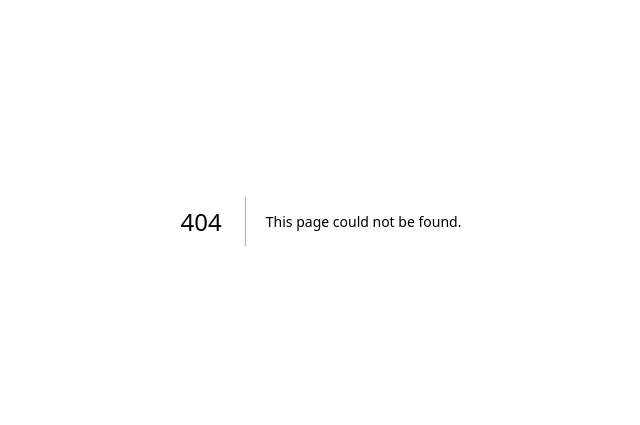
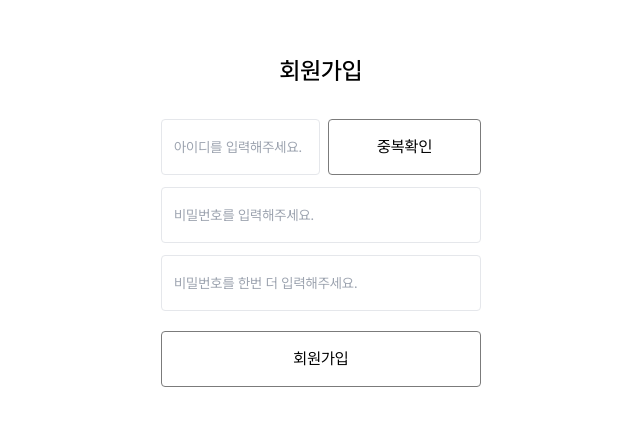
Before and after one commit to sukyung6999/pravel, a Next.js app: page /join in a window 1280 px wide. Before the commit this address had no page. Shown: the part 179-604 px from the top of the page, without its empty margins (319-959 px from the left). Built offline with nearby package versions, Linux system fonts and the light colour scheme.

Commit message:
add: 회원가입 페이지 추가

```diff
--- /dev/null
+++ b/src/app/(auth)/join/page.tsx
@@ -0,0 +1,14 @@
+import JoinForm from "@/app/_components/auth/JoinForm";
+
+const Join = () => {
+  return (
+    <div className="join h-dvh flex items-center justify-center">
+      <div className="flex flex-col text-center flex-1">
+        <h1 className="text-2xl mb-8 font-medium">회원가입</h1>
+        <JoinForm />
+      </div>
+    </div>
+  )
+};
+
+export default Join;
--- /dev/null
+++ b/src/app/_components/auth/JoinForm.tsx
@@ -0,0 +1,113 @@
+'use client';
+
+import { useDuplicateId, useJoin } from "@/app/_hook/useAuth";
+import { JoinForm as JoinFormType } from "@/app/_types/auth.type";
+import { useRouter } from "next/navigation";
+import { useCallback, useState } from "react";
+import InputForm from "../form/InputForm";
+import Button from "../button/Button";
+import AuthFormItem from "./AuthFormItem";
+import ControlInput from "./ControlInput";
+import PasswordInput from "./input/PasswordInput";
+import { ERROR_MESSAGE, PLACEHOLDER } from "@/app/_lib/const/auth-message";
+
+const data: JoinFormType = {
+  email: '',
+  password: '',
+  passwordConfirm: '',
+};
+
+const JoinForm = () => {
+  const join = useJoin();
+  const duplicateId = useDuplicateId();
+
+  const [checkId, setCheckId] = useState(false);
+
+  const onSubmit = useCallback(async (
+    form: JoinFormType,
+  ) => {
+    try {
+      if (!checkId) {
+        alert(ERROR_MESSAGE.checkId);
+        return;
+      }
+
+      await join.mutateAsync(form);
+      useRouter().push('/login');
+    } catch {}
+  }, []);
+
+  const onDuplicateId = async (email: string) => {
+    try {
+      await duplicateId.mutateAsync(email);
+      setCheckId(true);
+    } catch {
+      setCheckId(false);
+    }
+  };
+
+  return (
+    <InputForm
+      data={data}
+      buttons={<Button className="disabled:opacity-50" type="submit">회원가입</Button>}
+      render={(control) => (
+        <>
+          <AuthFormItem control={control} name="email">
+            <div className="flex gap-2">
+              <ControlInput
+                name="email"
+                control={control}
+                placeholder={PLACEHOLDER.email}
+                rules={{
+                  validate: (value) => {
+                    if (!value.trim()) {
+                      return ERROR_MESSAGE.required.email;
+                    }
+
+                    if (value.includes(' ')) {
+                      return ERROR_MESSAGE.empty;
+                    }
+
+                    if (!/^([a-z0-9_\.-]+)@([\da-z\.-]+)\.([a-z\.]{2,6})$/g.test(value)) {
+                      return ERROR_MESSAGE.reg.email;
+                    }
+                  }
+                }}
+              />
+              <Button
+                type="button"
+                className="w-1/3"
+                onClick={() => onDuplicateId(control._formValues.email)}
+              >중복확인</Button>
+            </div>
+          </AuthFormItem>
+
+          <PasswordInput
+            control={control}
+            name="password"
+            validate={(value) => {
+              const { passwordConfirm } = control._formValues;
+
+              if (passwordConfirm && value !== passwordConfirm) {
+                control.setError('passwordConfirm', { type: 'reg', message: ERROR_MESSAGE.reg.passwordConfirm })
+                return undefined;
+              }
+            }}
+          />
+          <PasswordInput
+            control={control}
+            name="passwordConfirm"
+            validate={(value) => {
+              if (value !== control._formValues.password) {
+                return ERROR_MESSAGE.reg.passwordConfirm;
+              }
+            }}
+          />
+        </>
+      )}
+      onSubmit={onSubmit}
+    />
+  )
+};
+
+export default JoinForm;
--- a/src/app/_components/auth/LoginForm.tsx
+++ b/src/app/_components/auth/LoginForm.tsx
@@ -10,24 +10,8 @@ import { LoginForm as LoginFormType } from "@/app/_types/auth.type";
 import AuthFormItem from "./AuthFormItem";
 import { useLogin } from "@/app/_hook/useAuth";
 import Button from "../button/Button";
-
-
-enum PLACEHOLDER {
-  email = '아이디를 입력해주세요.',
-  password = '비밀번호를 입력해주세요.',
-};
-
-const ERROR_MESSAGE = {
-  required: {
-    email: PLACEHOLDER.email,
-    password: PLACEHOLDER.password,
-  },
-  empty: '공백은 입력할 수 없습니다.',
-  reg: {
-    email: '이메일 형식이 올바르지 않습니다.',
-    password: '영문, 숫자, 특수문자 1개 이상을 포함한 8자 이상',
-  }
-}
+import PasswordInput from "./input/PasswordInput";
+import { ERROR_MESSAGE, PLACEHOLDER } from "@/app/_lib/const/auth-message";
 
 const data: LoginFormType = {
   email: '',
@@ -79,25 +63,7 @@ const LoginForm = () => {
               }}
             />
           </AuthFormItem>
-          <AuthFormItem control={control} name="password">
-            <ControlInput
-              name="password"
-              control={control}
-              placeholder={PLACEHOLDER.password}
-              type="password"
-              rules={{
-                validate: (value) => {
-                  if (!value.trim()) {
-                    return ERROR_MESSAGE.required.password;
-                  }
-
-                  if (!/^(?=.*?[a-z])(?=.*?[0-9])(?=.*?[#?!@$ %^&*-]).{8,}$/g.test(value)) {
-                    return ERROR_MESSAGE.reg.password;
-                  }
-                }
-              }}
-            />
-          </AuthFormItem>
+          <PasswordInput control={control} name="password" />
         </>
       )}
       onSubmit={onSubmit}
--- /dev/null
+++ b/src/app/_components/auth/input/PasswordInput.tsx
@@ -0,0 +1,42 @@
+'use clielnt';
+
+import { Control, FieldValues, Path } from "react-hook-form";
+import AuthFormItem from "../AuthFormItem";
+import ControlInput from "../ControlInput";
+import { ERROR_MESSAGE, PLACEHOLDER } from "@/app/_lib/const/auth-message";
+
+interface Props<T extends FieldValues> {
+  name: Path<T>;
+  control:  Control<T, any>;
+  validate?: (value: string) => string | undefined;
+}
+
+type Placeholder = keyof typeof PLACEHOLDER;
+
+const PasswordInput = <T extends FieldValues>({ name, control, validate }: Props<T>) => {
+  return (
+    <AuthFormItem control={control} name={name}>
+      <ControlInput
+        name={name}
+        control={control}
+        placeholder={PLACEHOLDER[name as Placeholder]}
+        type="password"
+        rules={{
+          validate: (value) => {
+            if (!value.trim()) {
+              return ERROR_MESSAGE.required[name as Placeholder];
+            }
+
+            if (!/^(?=.*?[a-z])(?=.*?[0-9])(?=.*?[#?!@$ %^&*-]).{8,}$/g.test(value)) {
+              return ERROR_MESSAGE.reg[name as Placeholder];
+            }
+
+            return validate?.(value);
+          }
+        }}
+      />
+    </AuthFormItem>
+  )
+};
+
+export default PasswordInput;
--- a/src/app/_components/button/Button.tsx
+++ b/src/app/_components/button/Button.tsx
@@ -10,7 +10,7 @@ interface ButtonProps extends React.ButtonHTMLAttributes<HTMLButtonElement> {
 }
 
 const Button = (props: ButtonProps) => {
-  const { border = true, borderColor, fill, children, color, ...rest } = props;
+  const { border = true, borderColor, fill, children, color, className, ...rest } = props;
   const classNames = useMemo(() => {
     let base = 'w-full max-w-80 h-14 flex items-center justify-center rounded-[4px]';
 
@@ -30,7 +30,7 @@ const Button = (props: ButtonProps) => {
       base += ` text-[${color}]`;
     }
 
-    return base;
+    return `${base} ${className}`;
   }, []);
 
   return (
--- a/src/app/_hook/useAuth.ts
+++ b/src/app/_hook/useAuth.ts
@@ -63,3 +63,31 @@ export const useLogout = () => {
     },
   })
 };
+
+export const useJoin = () => {
+  return useMutation({
+    mutationFn: authApi.join,
+
+    onSuccess: () => {
+      alert('회원가입이 완료되었습니다.');
+    },
+
+    onError: () => {
+      alert('회원가입에 실패했습니다.');
+    },
+  })
+};
+
+export const useDuplicateId = () => (
+  useMutation({
+    mutationFn: authApi.duplicateId,
+
+    onSuccess: () => {
+      alert('사용 가능한 아이디입니다.');
+    },
+
+    onError: () => {
+      alert('중복된 아이디입니다.');
+    },
+  })
+)
--- /dev/null
+++ b/src/app/_lib/const/auth-message.ts
@@ -0,0 +1,20 @@
+export enum PLACEHOLDER {
+  email = '아이디를 입력해주세요.',
+  password = '비밀번호를 입력해주세요.',
+  passwordConfirm = '비밀번호를 한번 더 입력해주세요.',
+};
+
+export const ERROR_MESSAGE = {
+  required: {
+    email: PLACEHOLDER.email,
+    password: PLACEHOLDER.password,
+    passwordConfirm: PLACEHOLDER.passwordConfirm,
+  },
+  empty: '공백은 입력할 수 없습니다.',
+  reg: {
+    email: '이메일 형식이 올바르지 않습니다.',
+    password: '영문, 숫자, 특수문자 1개 이상을 포함한 8자 이상',
+    passwordConfirm: '비밀번호가 일치하지 않습니다.',
+  },
+  checkId: '아이디 중복확인을 해주세요.',
+}
--- a/src/app/_services/api/auth.api.ts
+++ b/src/app/_services/api/auth.api.ts
@@ -1,4 +1,4 @@
-import { AuthRequest, LoginForm, LoginResponse, User } from "@/app/_types/auth.type";
+import { AuthRequest, JoinForm, LoginForm, LoginResponse, User } from "@/app/_types/auth.type";
 import { baseURL, setDefaultHeader } from ".";
 
 const AUTH = '/auth/';
@@ -45,4 +45,26 @@ export const logout = ({ email, token }: AuthRequest): Promise<void> => (
 
     return res.json();
   })
-)
+);
+
+export const join = (form: JoinForm): Promise<void> => (
+  fetch(`${baseURL}${AUTH}`, {
+    body: JSON.stringify(form),
+  }).then((res) => {
+    if (!res.ok) {
+      return res.json()
+        .then(Promise.reject.bind(Promise))
+    }
+  })
+);
+
+export const duplicateId = (id: string): Promise<boolean> => (
+  fetch(`${baseURL}${AUTH}/checkid/${id}`).then((res) => {
+    if (!res.ok) {
+      return res.json()
+        .then(Promise.reject.bind(Promise))
+    }
+
+    return res.json();
+  })
+);
--- a/src/app/_types/auth.type.ts
+++ b/src/app/_types/auth.type.ts
@@ -17,3 +17,7 @@ export interface AuthRequest {
   email: string;
   token: string;
 }
+
+export interface JoinForm extends User {
+  passwordConfirm: string;
+}
```
